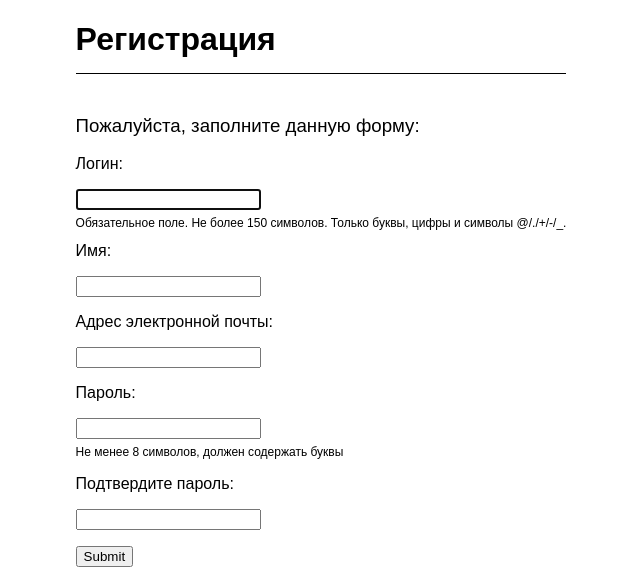
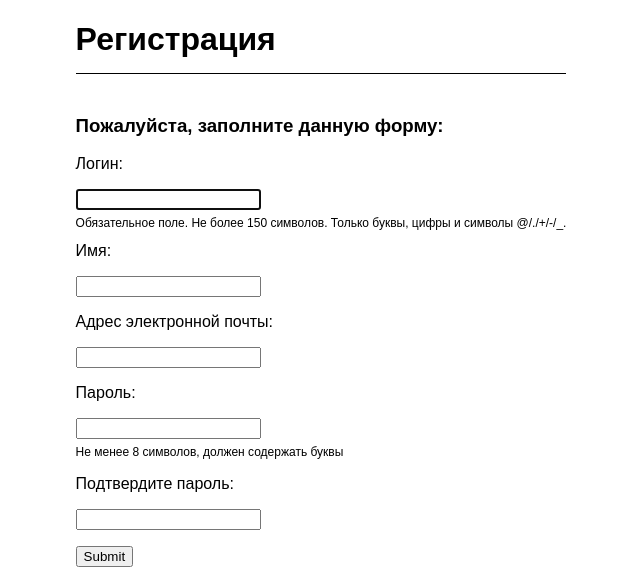
Before and after one commit to Stitcheks/Course_work, a Django app: page /account/register/ in a window 1280 px wide. Shown: the part 103-685 px from the top of the page, without its empty margins (319-959 px from the left). Run offline with Django 4.2, Linux system fonts and the light colour scheme.

Commit message:
All done

```diff
--- a/templates/registration/register.html
+++ b/templates/registration/register.html
@@ -4,7 +4,7 @@
 <div style="display: flex; justify-content: center; font-family: Arial;">
     <div style="display: flex; flex-direction: column;">
         <h1 style="border-bottom: 1px solid; padding-bottom: 15px;">Регистрация</h1>
-        <p style="font-size: 14pt;">Пожалуйста, заполните данную форму:</p>
+        <p style="font-size: 14pt;"><b>Пожалуйста, заполните данную форму:</b></p>
         <form action="" method="post">
             {% csrf_token %}
             Логин:
```
